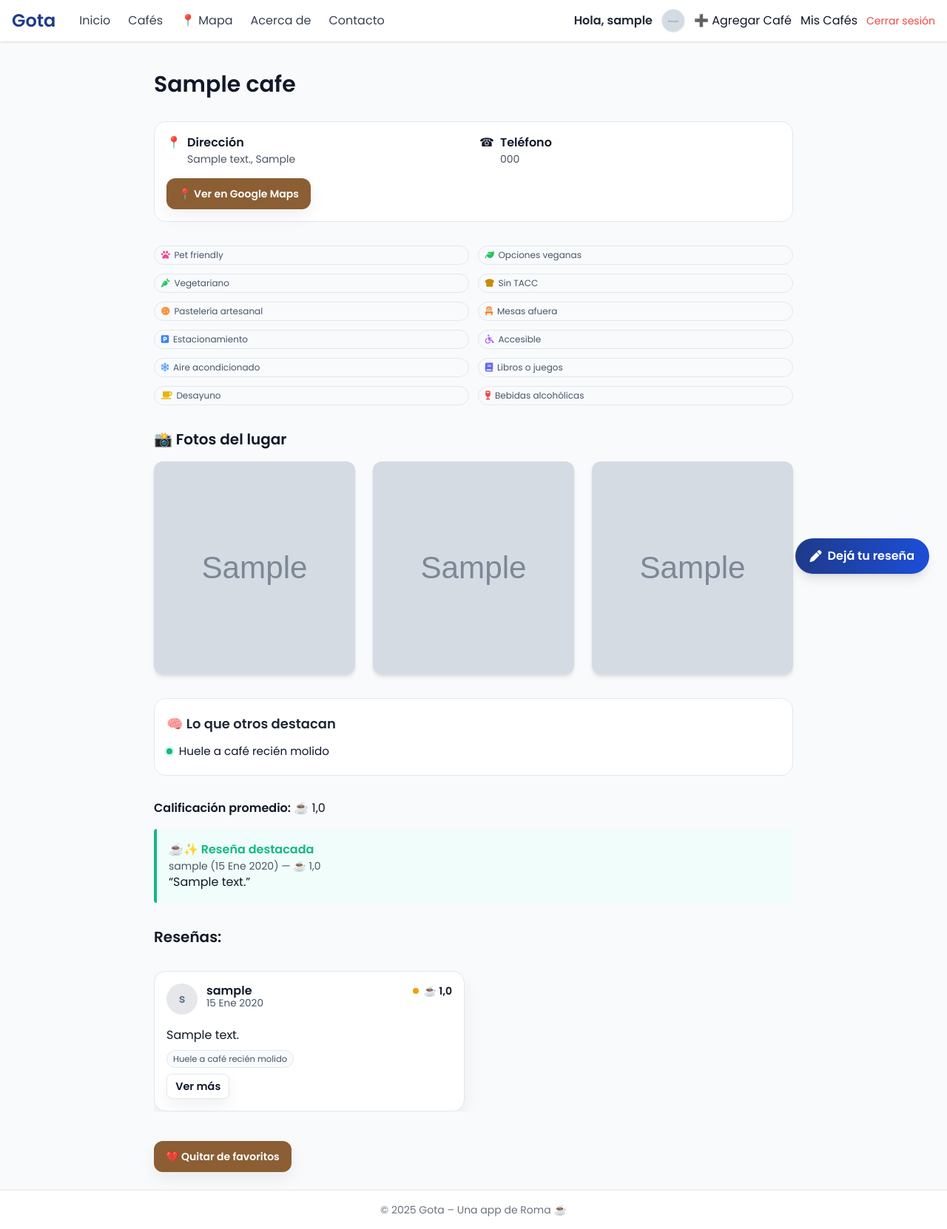
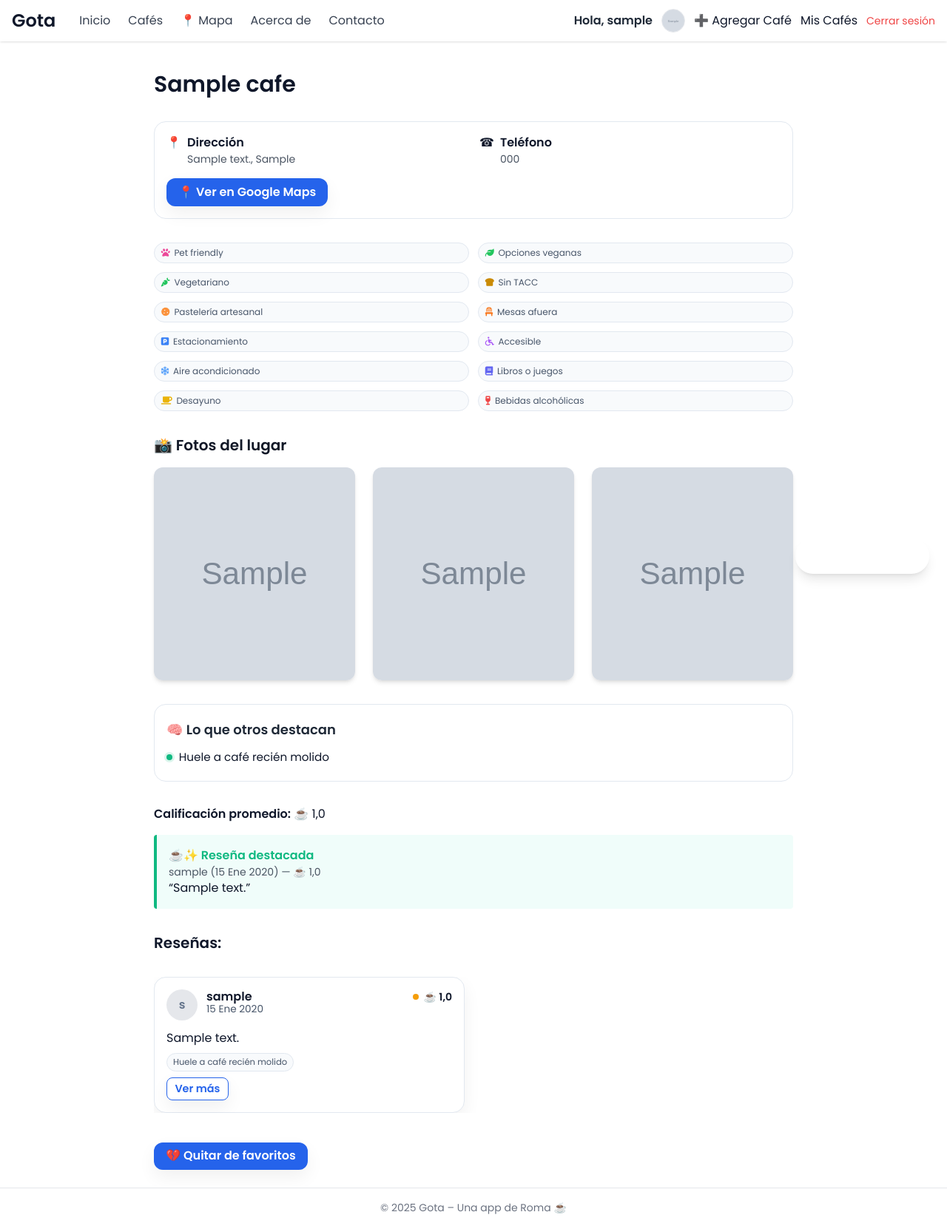
Before and after one commit to RomanCriscione/AppCafe, a Django app: page /reviews/cafes/1/ in a window 1280 px wide. Shown: the whole page at 74% size. Run offline with Django 5.2, Linux system fonts and the light colour scheme; a user stored in the database is signed in; data comes from the database, SQL or seed files in the repository; tables that the repository leaves empty hold one stand-in row (values such as "Sample post"); grey boxes marked "Sample" are stand-in pictures; style sheets or scripts are compiled from the project's sources; parts of the project's set-up code (start-up, migrations or seed data) failed here and were passed over; some libraries are stand-ins or nearby versions.

Commit message:
BackUP 21-8

```diff
--- a/static/css/custom.css
+++ b/static/css/custom.css
@@ -14,13 +13,25 @@
   --text-1: #0f172a;      /* slate-900 */
   --text-2: #475569;      /* slate-600 */
 
-  /* Paleta de apoyo; no pisa tu Tailwind */
-  --brand: #8b5e34;       /* café */
+  /* (solo por compatibilidad con restos viejos) */
+  --brand: #8b5e34;
   --brand-600: #7a4f2a;
   --brand-700: #6a4425;
+
+  /* 🎨 Paleta AZUL (principal de UI) */
+  --primary:     #2563eb; /* blue-600 */
+  --primary-600: #1d4ed8;
+  --primary-700: #1e40af;
+  --primary-50:  #eff6ff;
+  --primary-100: #dbeafe;
+
+  /* Otros */
   --accent: #10b981;      /* verde ok */
   --warning: #f59e0b;     /* ámbar */
   --danger: #ef4444;      /* rojo suave */
+
+  /* Alto del preview de reseñas */
+  --review-collapsed: 140px;
 }
 
 /* === Base tweaks === */
@@ -29,28 +40,50 @@ html { scroll-behavior: smooth; }
 body { color: var(--text-1); background: var(--surface); }
 img { display:block; max-width:100%; height:auto; }
 a { text-decoration: none; }
-:focus-visible { outline: 2px solid var(--brand); outline-offset: 2px; }
+:focus-visible { outline: 2px solid var(--primary); outline-offset: 2px; }
 
 /* === Utilidades suaves === */
 .container-default { max-width: 1280px; margin: 0 auto; padding: 0 1rem; }
 .text-muted { color: var(--text-2); }
 .surface { background: var(--surface); border: 1px solid var(--border); border-radius: var(--radius-lg); }
-/* ⚠️ No redefinimos .rounded-xl para no pisar Tailwind */
 
-/* === Botones === */
+/* === Botones (azules) === */
 .btn{
   display:inline-flex; align-items:center; gap:.5rem;
   padding:.625rem .95rem; border-radius: var(--radius-md);
   font-weight:600; border:1px solid transparent; transition: all .18s ease;
-  box-shadow: var(--shadow-soft);
+  box-shadow: var(--shadow-soft); line-height:1;
 }
 .btn:hover{ transform: translateY(-1px); box-shadow: var(--shadow-hover); }
 .btn:active{ transform: translateY(0); }
 
-.btn-primary{ background: var(--brand); color:#fff; }
-.btn-primary:hover{ background: var(--brand-600); }
-.btn-secondary{ background:#fff; color:var(--text-1); border-color: var(--border); }
-.btn-secondary:hover{ background: var(--surface-2); }
+/* Principal azul */
+.btn-primary{ background: var(--primary) !important; color:#fff !important; }
+.btn-primary:hover{ background: var(--primary-600) !important; }
+.btn-primary:focus-visible{ outline:2px solid var(--primary-700); outline-offset:2px; }
+
+/* Contorno azul */
+.btn-outline{
+  background:#fff; color: var(--primary) !important; border-color: var(--primary) !important;
+}
+.btn-outline:hover{ background: var(--primary-50); }
+
+/* Ghost azul */
+.btn-ghost{
+  background: transparent; color: var(--primary) !important; border-color: transparent;
+}
+.btn-ghost:hover{ background: var(--primary-50); }
+
+/* Variantes */
+.btn-danger{ background: var(--danger); color:#fff; }
+.btn-danger:hover{ background:#dc2626; }
+.btn-success{ background: var(--accent); color:#fff; }
+.btn-success:hover{ filter:brightness(.95); }
+
+/* Tamaños / helpers */
+.btn-sm{ padding:.45rem .65rem; font-size:.9rem; border-radius: var(--radius-sm); }
+.btn-block{ width:100%; justify-content:center; }
+.btn-icon{ padding:.5rem; width:2.5rem; height:2.5rem; justify-content:center; }
 
 /* === Enlaces de navegación === */
 .nav-link{
@@ -103,68 +132,14 @@ a { text-decoration: none; }
   transition:border-color .18s ease, box-shadow .18s ease;
 }
 .input:focus, .select:focus, .textarea:focus{
-  border-color: var(--brand); box-shadow: 0 0 0 3px rgba(139,94,52,.15);
+  border-color: var(--primary); box-shadow: 0 0 0 3px rgba(37,99,235,.15);
   outline: none;
 }
-.checkbox{ width:1rem; height:1rem; accent-color: var(--brand); }
 
-/* === Drawer de filtros (mobile) === */
-#panel-filtros{
-  will-change: transform; box-shadow: var(--shadow-hover);
-  background:#fff; border-right:1px solid var(--border);
-}
-#filtros-overlay{ transition: opacity .2s ease; }
-
-/* === Map container === */
-.map-container{
-  min-height: 320px; background:#fff; border:1px solid var(--border);
-  border-radius: var(--radius-lg); overflow:hidden;
-}
-@media (min-width:1024px){ .map-container{ min-height: 420px; } }
-
-/* === Swiper / sliders uniformes === */
-.swiper{ overflow: visible; }
-.swiper-slide{ display:flex !important; height:auto; }
-.review-card{ display:flex; flex-direction:column; height:100%; }
-
-/* === Estados vacíos / skeleton === */
-.empty{
-  padding:2rem; text-align:center; color:var(--text-2);
-  border:1px dashed var(--border); border-radius: var(--radius-lg); background: var(--surface-2);
-}
-.skeleton{ position:relative; overflow:hidden; background: #e5e7eb; }
-.skeleton::after{
-  content:""; position:absolute; inset:0; transform: translateX(-100%);
-  background: linear-gradient(90deg, transparent, rgba(255,255,255,.45), transparent);
-  animation: shimmer 1.25s infinite;
-}
-
-/* === Animaciones === */
-@keyframes bounce { 0%,100%{ transform:translateY(0); } 50%{ transform:translateY(-6px); } }
-@keyframes fadeIn { from{ opacity:0; transform:translateY(10px);} to{ opacity:1; transform:translateY(0);} }
-@keyframes shimmer { to{ transform: translateX(100%); } }
-
-.animated-bounce{ animation: bounce 1s infinite; }
-.animate-fade-in{ animation: fadeIn .35s ease; }
-
-/* === Botón de favorito (compat) === */
-.btn-fav{
-  background-color:#f87171; color:#fff; padding:.4rem .65rem;
-  border-radius: var(--radius-sm); font-weight:600;
-}
-.btn-fav:hover{ background-color:#dc2626; }
-
-/* ===== SAFE ADD-ONS (no tocan lo existente) ===== */
-
-/* Formularios básicos (aunque no tengan clases .input/.select) */
+/* Formularios básicos (sin clases específicas) */
 select,
-input[type="text"],
-input[type="search"],
-input[type="email"],
-input[type="number"],
-input[type="password"],
-input[type="tel"],
-textarea {
+input[type="text"], input[type="search"], input[type="email"], input[type="number"],
+input[type="password"], input[type="tel"], textarea {
   width: 100%;
   padding: .55rem .7rem;
   border-radius: var(--radius-md);
@@ -263,16 +224,10 @@ main img { max-width: 100%; height: auto; display: block; }
 form .btn[type="submit"]:not(.btn-secondary),
 form button[type="submit"],
 form button:not([type]) {
-  display: inline-flex;
-  align-items: center;
-  justify-content: center;
-  gap: .5rem;
-  background: var(--brand) !important;
-  color: #fff !important;
-  padding: .6rem .95rem;
-  border-radius: var(--radius-md);
-  border: 1px solid transparent !important;
-  font-weight: 600;
+  display: inline-flex; align-items: center; justify-content: center;
+  gap: .5rem; background: var(--primary) !important; color: #fff !important;
+  padding: .6rem .95rem; border-radius: var(--radius-md);
+  border: 1px solid transparent !important; font-weight: 600;
   box-shadow: var(--shadow-soft);
   transition: background-color .18s ease, box-shadow .18s ease, transform .12s ease;
   margin-top: .5rem;
@@ -298,19 +253,9 @@ form button:not([type]):hover {
 #panel-filtros form > input[type="submit"]:active,
 form .btn[type="submit"]:not(.btn-secondary):active,
 form button[type="submit"]:active,
-form button:not([type]):active {
-  transform: translateY(0);
-}
-/* Botón “outline” neutro (ya usas .btn btn-outline) */
-.btn-outline{ background:#fff; color:var(--text-1); border-color:var(--border); }
-.btn-outline:hover{ background: var(--surface-2); }
+form button:not([type]):active { transform: translateY(0); }
 
-/* Alias rápidos usados en plantillas */
-.bg-primary{ background-color: var(--brand) !important; color:#fff !important; }
-.text-accent{ color: var(--accent) !important; }
-.border-accent{ border-color: var(--accent) !important; }
-
-/* Chips (mapa-lista) */
+/* === Chips (mapa-lista) === */
 .chip{
   display:inline-flex; align-items:center; gap:.35rem;
   padding:.4rem .7rem; border-radius:9999px;
@@ -340,45 +283,25 @@ form button:not([type]):active {
 }
 .tag-text{ font-size:.95rem; color:var(--text-1); }
 
-/* === Variantes de botón (consistencia en toda la app) === */
-.btn-outline{ background:#fff; color:var(--text-1); border-color:var(--border); }
-.btn-outline:hover{ background: var(--surface-2); }
-
-.btn-danger{ background: var(--danger); color:#fff; }
-.btn-danger:hover{ background:#dc2626; }
-
-.btn-success{ background: var(--accent); color:#fff; }
-.btn-success:hover{ filter:brightness(.95); }
-
-.btn-sm{ padding:.45rem .65rem; font-size:.9rem; border-radius: var(--radius-sm); }
-.btn-block{ width:100%; justify-content:center; }
-.btn-icon{ padding:.5rem; width:2.5rem; height:2.5rem; justify-content:center; }
-
 /* === Reseñas: tarjeta compacta + expandible === */
-:root{ --review-collapsed: 140px; } /* altura del preview */
-
 .review-card{
   background: var(--surface);
   border: 1px solid var(--border);
   border-radius: var(--radius-lg);
   box-shadow: var(--shadow-soft);
 }
-
 .review-head{ display:flex; gap:.75rem; align-items:flex-start; }
 .review-avatar{
   width: 42px; height: 42px; border-radius: 999px;
   background: #e5e7eb; display:flex; align-items:center; justify-content:center;
   font-weight: 700; color:#64748b;
 }
-
 .review-meta{ line-height:1.2; }
 .review-user{ font-weight:700; }
 .review-date{ font-size:.85rem; color: var(--text-2); }
 
 .review-rating{ display:inline-flex; align-items:center; gap:.4rem; }
-.review-rating .dot{
-  width:.5rem; height:.5rem; border-radius:999px; background:#f59e0b;
-}
+.review-rating .dot{ width:.5rem; height:.5rem; border-radius:999px; background:#f59e0b; }
 
 .review-body{ position:relative; }
 .review-body.collapsed{ max-height: var(--review-collapsed); overflow:hidden; }
@@ -395,71 +318,15 @@ form button:not([type]):active {
 .tags-inline{ display:flex; flex-wrap:wrap; gap:.35rem; margin-top:.5rem; }
 .badge-xs{ font-size:.72rem; padding:.18rem .5rem; }
 
-:root{ --review-collapsed: 140px; } /* alto del preview */
+/* === Alias rápidos === */
+.bg-primary{ background-color: var(--primary) !important; color:#fff !important; }
+.text-accent{ color: var(--accent) !important; }
+.border-accent{ border-color: var(--accent) !important; }
 
-.review-card{
-  background: var(--surface);
-  border: 1px solid var(--border);
-  border-radius: var(--radius-lg);
-  box-shadow: var(--shadow-soft);
-}
+/* === Animaciones === */
+@keyframes bounce { 0%,100%{ transform:translateY(0); } 50%{ transform:translateY(-6px); } }
+@keyframes fadeIn { from{ opacity:0; transform:translateY(10px);} to{ opacity:1; transform:translateY(0);} }
+@keyframes shimmer { to{ transform: translateX(100%); } }
 
-.review-head{ display:flex; gap:.75rem; align-items:flex-start; }
-.review-avatar{
-  width: 42px; height: 42px; border-radius: 999px;
-  background: #e5e7eb; display:flex; align-items:center; justify-content:center;
-  font-weight: 700; color:#64748b;
-}
-.review-meta{ line-height:1.2; }
-.review-user{ font-weight:700; }
-.review-date{ font-size:.85rem; color: var(--text-2); }
-.review-rating{ display:inline-flex; align-items:center; gap:.4rem; }
-
-.review-body{ position:relative; }
-.review-body.collapsed{ max-height: var(--review-collapsed); overflow:hidden; }
-.review-fade{
-  position:absolute; left:0; right:0; bottom:0; height:48px;
-  background: linear-gradient(180deg, rgba(255,255,255,0), var(--surface));
-  display:none; pointer-events:none;
-}
-.review-body.collapsible.collapsed .review-fade{ display:block; }
-
-.tags-inline{ display:flex; flex-wrap:wrap; gap:.35rem; margin-top:.5rem; }
-.badge-xs{ font-size:.72rem; padding:.18rem .5rem; }
-
-/* Botones variantes pequeñas + outline */
-.btn-sm{ padding:.4rem .7rem; font-size:.9rem; }
-.btn-outline{ background:#fff; color:var(--text-1); border:1px solid var(--border); }
-.btn-outline:hover{ background: var(--surface-2); }
-
-/* Reseñas: tarjeta compacta + expandible */
-:root{ --review-collapsed: 140px; } /* altura del preview */
-
-.review-card{
-  background: var(--surface);
-  border: 1px solid var(--border);
-  border-radius: var(--radius-lg);
-  box-shadow: var(--shadow-soft);
-}
-
-.review-head{ display:flex; gap:.75rem; align-items:flex-start; }
-.review-avatar{
-  width: 42px; height: 42px; border-radius: 999px;
-  background: #e5e7eb; display:flex; align-items:center; justify-content:center;
-  font-weight: 700; color:#64748b;
-}
-.review-meta{ line-height:1.2; }
-.review-user{ font-weight:700; }
-.review-date{ font-size:.85rem; color: var(--text-2); }
-
-.review-body{ position:relative; }
-.review-body.collapsed{ max-height: var(--review-collapsed); overflow:hidden; }
-.review-fade{
-  position:absolute; left:0; right:0; bottom:0; height:48px;
-  background: linear-gradient(180deg, rgba(255,255,255,0), var(--surface));
-  display:none; pointer-events:none;
-}
-.review-body.collapsible.collapsed .review-fade{ display:block; }
-
-.tags-inline{ display:flex; flex-wrap:wrap; gap:.35rem; margin-top:.5rem; }
-.badge-xs{ font-size:.72rem; padding:.18rem .5rem; }
+.animated-bounce{ animation: bounce 1s infinite; }
+.animate-fade-in{ animation: fadeIn .35s ease; }
--- a/static/css/input.css
+++ b/static/css/input.css
@@ -12,9 +12,15 @@
 /* COMPONENTS */
 @layer components {
   .btn { @apply inline-flex items-center justify-center gap-2 rounded-xl px-4 py-2 text-sm font-medium transition shadow-sm; }
-  .btn-primary { @apply btn bg-primary text-white hover:bg-secondary; }
-  .btn-outline { @apply btn border border-gray-300 text-gray-800 hover:bg-gray-100; }
-  .btn-ghost { @apply btn text-gray-700 hover:bg-gray-100; }
+
+  /* 👉 Azul consistente */
+  .btn-primary { @apply btn bg-primary text-white hover:bg-primary/90 focus:ring-2 focus:ring-primary/30; }
+
+  /* Outline azul */
+  .btn-outline { @apply btn border border-primary text-primary hover:bg-primary/5; }
+
+  /* Ghost azul (acciones secundarias) */
+  .btn-ghost { @apply btn text-primary hover:bg-primary/10; }
 
   .chip { @apply inline-flex items-center rounded-full border border-gray-200 bg-white px-3 py-1 text-xs font-medium text-gray-700 hover:bg-gray-50; }
   .chip.active { @apply bg-accent text-white border-accent; }
--- a/templates/base.html
+++ b/templates/base.html
@@ -33,16 +33,16 @@
   {% block meta %}{% endblock %}
 
   <!-- Animaciones -->
-  <link rel="stylesheet" href="{% static 'css/animations.css' %}">
+  <link rel="stylesheet" href="{% static 'css/animations.css' %}?v=20250811">
 
   <!-- Tailwind CSS (build local) -->
-  <link rel="stylesheet" href="{% static 'css/tailwind.css' %}">
+  <link rel="stylesheet" href="{% static 'css/tailwind.css' %}?v=20250811">
 
   <!-- Google Fonts -->
   <link href="https://fonts.googleapis.com/css2?family=Poppins:wght@300;400;600&display=swap" rel="stylesheet" />
 
   <!-- Custom CSS (después de Tailwind para overrides) -->
-  <link href="{% static 'css/custom.css' %}" rel="stylesheet" />
+  <link rel="stylesheet" href="{% static 'css/custom.css' %}?v=20250811">
 
   <!-- Font Awesome (CSS) -->
   <link rel="stylesheet" href="https://cdnjs.cloudflare.com/ajax/libs/font-awesome/6.5.0/css/all.min.css" crossorigin="anonymous" />
```
Also changed, not shown: other parts of static/css/custom.css (+24 -45 lines), tailwind.config.js (+16 -19 lines).
